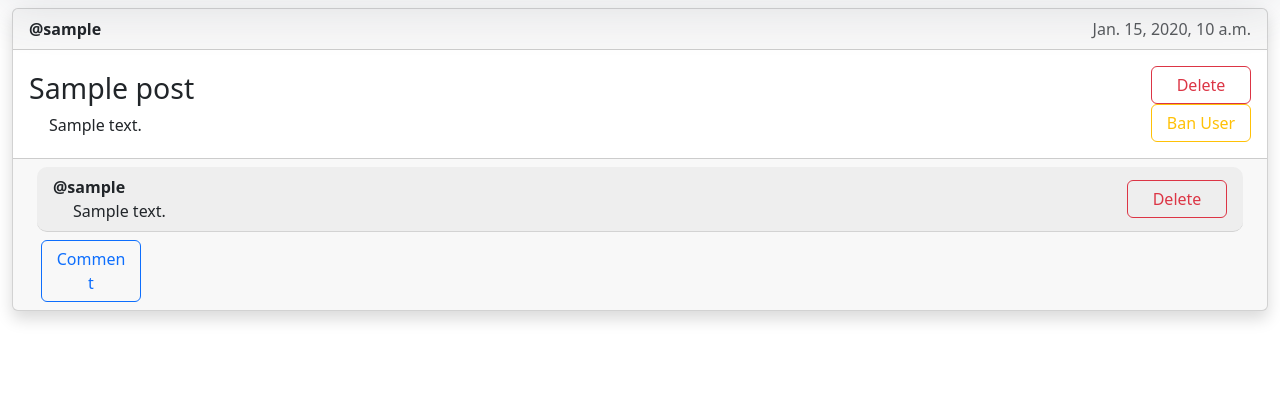
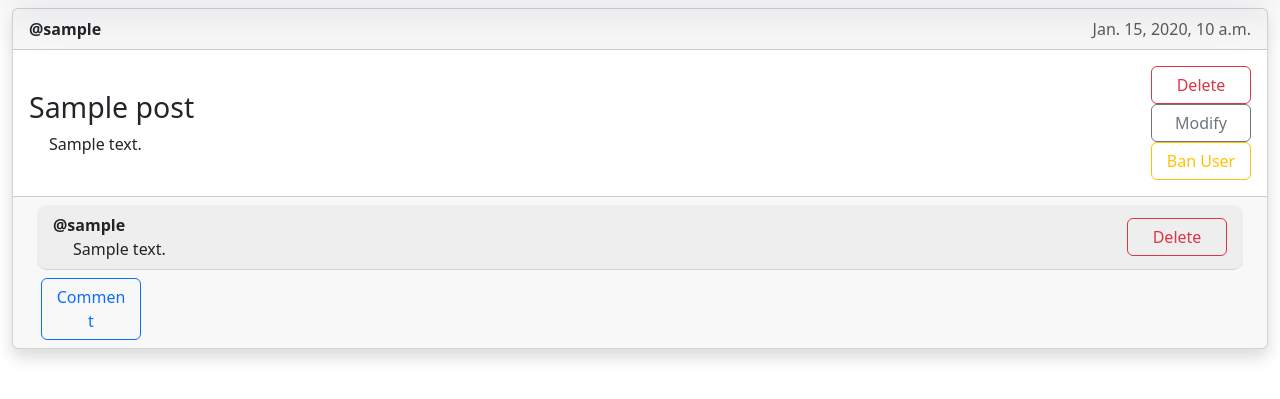
Before and after one commit to kestivvi/social-media, a Django app: page / in a window 1280 px wide. Shown: the part 60-459 px from the top of the page. Run offline with Django 4.2, Linux system fonts and the light colour scheme; a user stored in the database is signed in; tables that the repository leaves empty hold one stand-in row (values such as "Sample post"); some libraries are stand-ins or nearby versions.

Commit message:
Modyfikacja modyfikuje

```diff
--- a/main/templates/main/base.html
+++ b/main/templates/main/base.html
@@ -45,7 +45,7 @@
       height: 32px;
     }
 
-    form button {
+    button {
       width: 100px;
     }
 
--- a/main/templates/main/home.html
+++ b/main/templates/main/home.html
@@ -23,6 +23,14 @@
           Delete
         </button>
       </form>
+      <a href="/modify-post/{{ post.id }}">
+        <button
+          type="submit"
+          class="btn btn-outline-secondary"
+        >
+          Modify
+        </button>
+      </a>
       {% endif %}
       {% if user.is_staff %}
       <form method="post">
--- a/main/urls.py
+++ b/main/urls.py
@@ -9,5 +9,5 @@ urlpatterns = [
     path("create-post", views.create_post, name="create_post"),
     path("logout/", logout_view, name="logout"),
     path('create_comment/<int:post_id>/', views.create_comment, name='create_comment'),
-    # path('delete_comment/<int:comment_id>/', views.delete_comment, name='delete_comment'),
+    path('modify-post/<int:post_id>/', views.modify_post, name='modify_post'),
 ]
--- a/main/views.py
+++ b/main/views.py
@@ -96,16 +96,22 @@ def create_comment(request, post_id):
 
     return render(request, "main/add_comment.html", {"form": form, "post": post, "comments": comments})
 
-# @login_required(login_url="/login")
-# @permission_required("main.add_post", login_url="/login", raise_exception=True)
-# def delete_comment(request, comment_id):
-#     comment = get_object_or_404(Comment, pk=comment_id)
+@login_required(login_url="/login")
+@permission_required("main.add_post", login_url="/login", raise_exception=True)
+def modify_post(request, post_id):
+    post = get_object_or_404(Post, pk=post_id)
 
-#     if request.method == 'POST':
-#         comment.delete()
-#         return JsonResponse({'message': 'Comment deleted successfully'}, status=200)
+    if request.method == "POST":
+        form = PostForm(request.POST)
+        if form.is_valid():
+            post.title = request.POST.get('title', '')
+            post.description = request.POST.get('description', '')
+            post.save()
+            return redirect("/home")
+    else:
+        form = PostForm()
 
-#     return JsonResponse({'error': 'Invalid request'}, status=400)
+    return render(request, "main/modify_post.html", {"form": form, "post": post})
 
 def sign_up(request):
     if request.method == "POST":
```
Also changed, not shown: main/templates/main/modify_post.html (added, +7 -0 lines).
